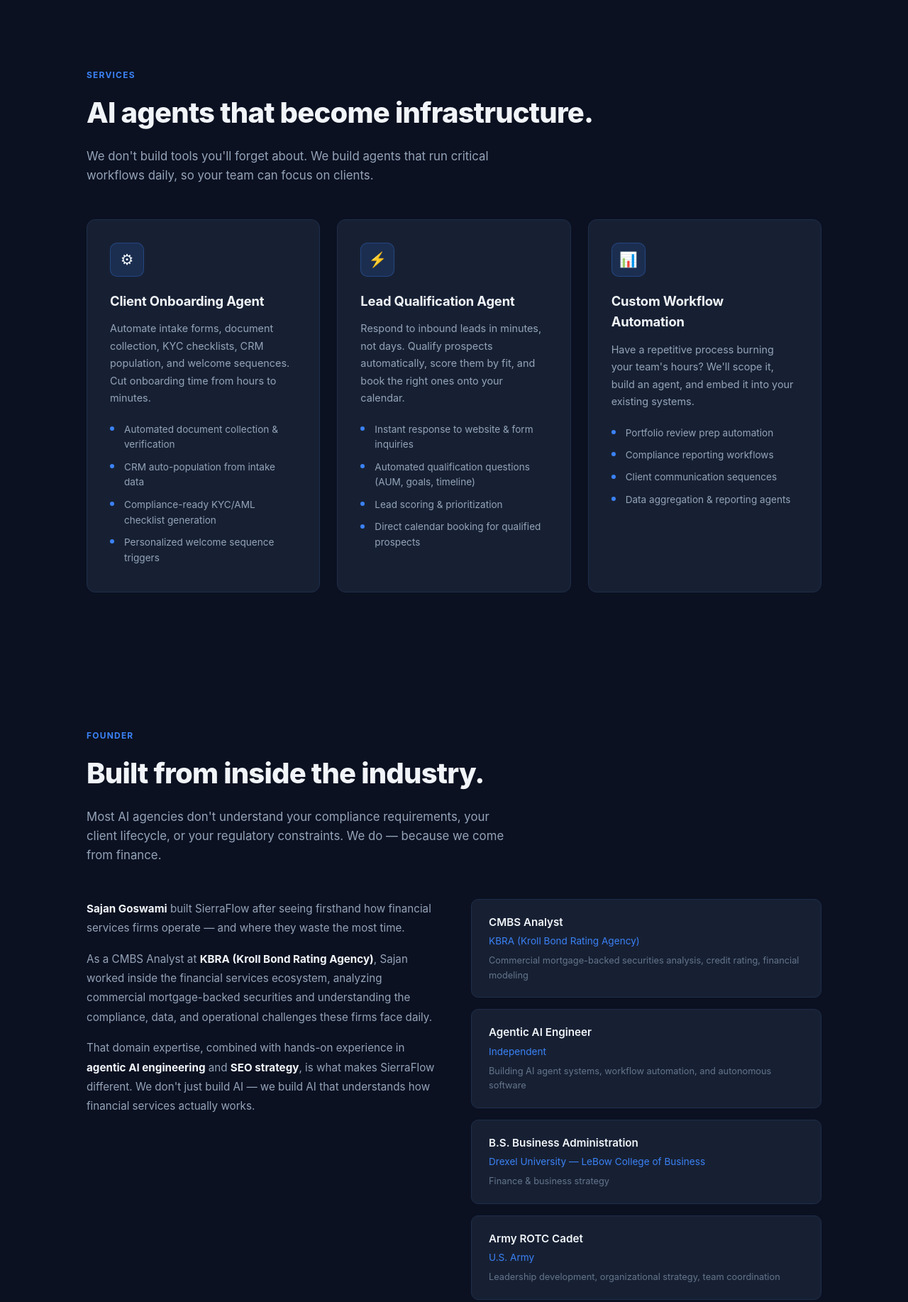
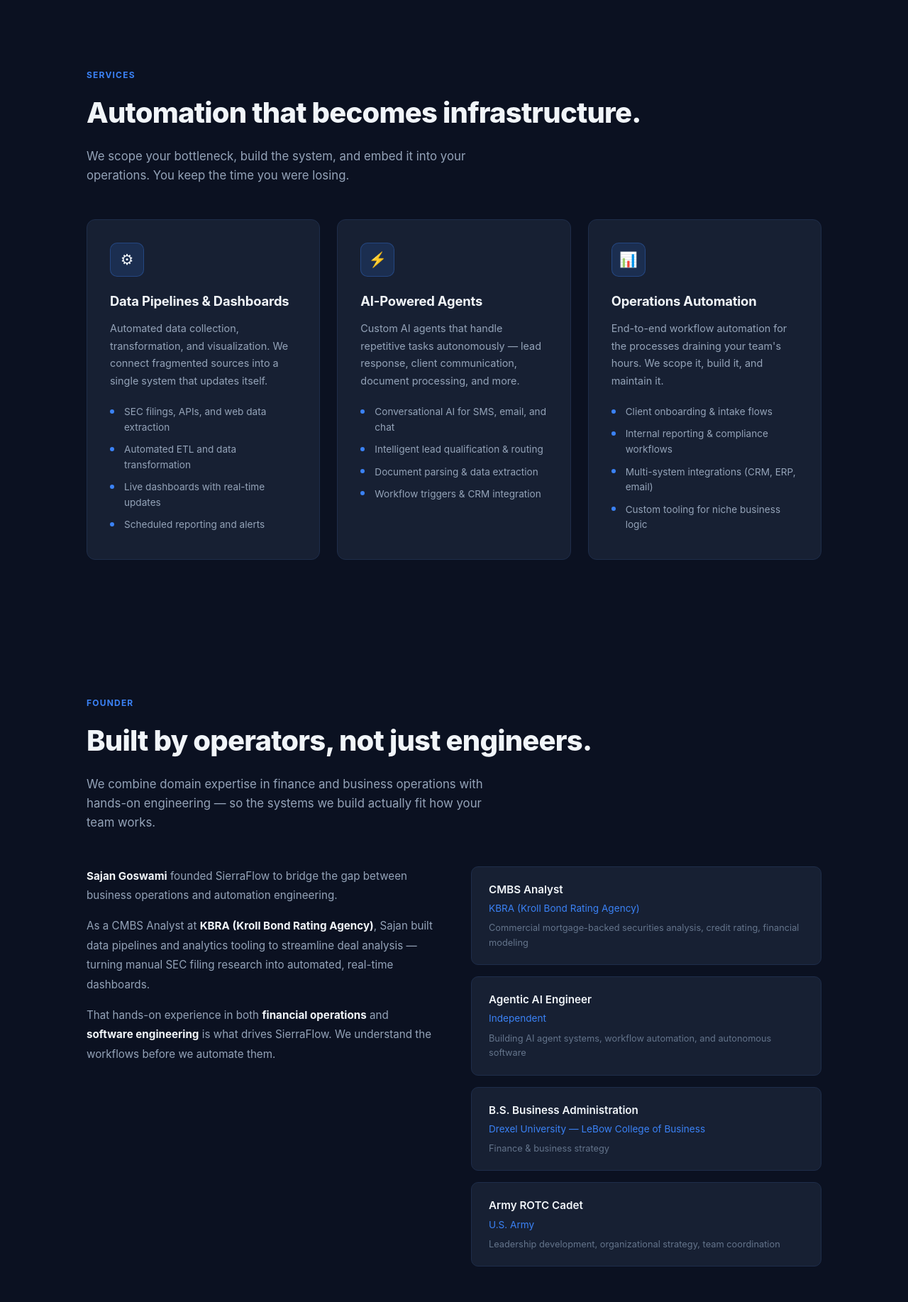
Before and after one commit to sajansoftware/sierraflow, a plain HTML site: page index.html in a window 1280 px wide. Shown: the part 800-2635 px from the top of the page at 71% size. Drawn offline with Linux system fonts and the light colour scheme.

Commit message:
Reposition to custom workflow automation, rename CMBS project, broaden services

```diff
--- a/index.html
+++ b/index.html
@@ -3,8 +3,8 @@
 <head>
     <meta charset="UTF-8">
     <meta name="viewport" content="width=device-width, initial-scale=1.0">
-    <title>SierraFlow — AI Agents for Financial Services</title>
-    <meta name="description" content="SierraFlow builds AI agents that automate workflows for financial services firms. Client onboarding, lead qualification, and operational automation — built by finance professionals.">
+    <title>SierraFlow — Custom Workflow Automation</title>
+    <meta name="description" content="SierraFlow builds custom automation systems that eliminate repetitive workflows. Data pipelines, AI agents, and operational tooling — scoped to your business.">
     <style>
         *, *::before, *::after {
             margin: 0;
@@ -506,10 +506,10 @@
     <section class="hero">
         <div class="hero-badge">
             <span class="dot"></span>
-            AI Agents for Financial Services
+            Custom Workflow Automation
         </div>
-        <h1>Your operations,<br><span class="gradient">on autopilot.</span></h1>
-        <p>SierraFlow builds AI agents that automate client onboarding, lead qualification, and operational workflows for financial services firms. Built by finance professionals, not just engineers.</p>
+        <h1>We build systems<br><span class="gradient">that do the work.</span></h1>
+        <p>SierraFlow designs and builds custom automation systems &mdash; data pipelines, AI agents, and operational tooling &mdash; scoped to your business, not off-the-shelf templates.</p>
         <div class="hero-cta">
             <a href="#contact" class="btn-primary">Book a Discovery Call</a>
             <a href="#projects" class="btn-secondary">See Our Work</a>
@@ -519,41 +519,41 @@
     <!-- Services -->
     <section id="services">
         <p class="section-label">Services</p>
-        <h2 class="section-title">AI agents that become infrastructure.</h2>
-        <p class="section-subtitle">We don't build tools you'll forget about. We build agents that run critical workflows daily, so your team can focus on clients.</p>
+        <h2 class="section-title">Automation that becomes infrastructure.</h2>
+        <p class="section-subtitle">We scope your bottleneck, build the system, and embed it into your operations. You keep the time you were losing.</p>
 
         <div class="services-grid">
             <div class="service-card">
                 <div class="service-icon">&#x2699;</div>
-                <h3>Client Onboarding Agent</h3>
-                <p>Automate intake forms, document collection, KYC checklists, CRM population, and welcome sequences. Cut onboarding time from hours to minutes.</p>
+                <h3>Data Pipelines &amp; Dashboards</h3>
+                <p>Automated data collection, transformation, and visualization. We connect fragmented sources into a single system that updates itself.</p>
                 <ul>
-                    <li>Automated document collection &amp; verification</li>
-                    <li>CRM auto-population from intake data</li>
-                    <li>Compliance-ready KYC/AML checklist generation</li>
-                    <li>Personalized welcome sequence triggers</li>
+                    <li>SEC filings, APIs, and web data extraction</li>
+                    <li>Automated ETL and data transformation</li>
+                    <li>Live dashboards with real-time updates</li>
+                    <li>Scheduled reporting and alerts</li>
                 </ul>
             </div>
             <div class="service-card">
                 <div class="service-icon">&#x26A1;</div>
-                <h3>Lead Qualification Agent</h3>
-                <p>Respond to inbound leads in minutes, not days. Qualify prospects automatically, score them by fit, and book the right ones onto your calendar.</p>
+                <h3>AI-Powered Agents</h3>
+                <p>Custom AI agents that handle repetitive tasks autonomously &mdash; lead response, client communication, document processing, and more.</p>
                 <ul>
-                    <li>Instant response to website &amp; form inquiries</li>
-                    <li>Automated qualification questions (AUM, goals, timeline)</li>
-                    <li>Lead scoring &amp; prioritization</li>
-                    <li>Direct calendar booking for qualified prospects</li>
+                    <li>Conversational AI for SMS, email, and chat</li>
+                    <li>Intelligent lead qualification &amp; routing</li>
+                    <li>Document parsing &amp; data extraction</li>
+                    <li>Workflow triggers &amp; CRM integration</li>
                 </ul>
             </div>
             <div class="service-card">
                 <div class="service-icon">&#x1F4CA;</div>
-                <h3>Custom Workflow Automation</h3>
-                <p>Have a repetitive process burning your team's hours? We'll scope it, build an agent, and embed it into your existing systems.</p>
+                <h3>Operations Automation</h3>
+                <p>End-to-end workflow automation for the processes draining your team's hours. We scope it, build it, and maintain it.</p>
                 <ul>
-                    <li>Portfolio review prep automation</li>
-                    <li>Compliance reporting workflows</li>
-                    <li>Client communication sequences</li>
-                    <li>Data aggregation &amp; reporting agents</li>
+                    <li>Client onboarding &amp; intake flows</li>
+                    <li>Internal reporting &amp; compliance workflows</li>
+                    <li>Multi-system integrations (CRM, ERP, email)</li>
+                    <li>Custom tooling for niche business logic</li>
                 </ul>
             </div>
         </div>
@@ -562,14 +562,14 @@
     <!-- About -->
     <section id="about">
         <p class="section-label">Founder</p>
-        <h2 class="section-title">Built from inside the industry.</h2>
-        <p class="section-subtitle">Most AI agencies don't understand your compliance requirements, your client lifecycle, or your regulatory constraints. We do &mdash; because we come from finance.</p>
+        <h2 class="section-title">Built by operators, not just engineers.</h2>
+        <p class="section-subtitle">We combine domain expertise in finance and business operations with hands-on engineering &mdash; so the systems we build actually fit how your team works.</p>
 
         <div class="about-content">
             <div class="about-text">
-                <p><strong>Sajan Goswami</strong> built SierraFlow after seeing firsthand how financial services firms operate &mdash; and where they waste the most time.</p>
-                <p>As a CMBS Analyst at <strong>KBRA (Kroll Bond Rating Agency)</strong>, Sajan worked inside the financial services ecosystem, analyzing commercial mortgage-backed securities and understanding the compliance, data, and operational challenges these firms face daily.</p>
-                <p>That domain expertise, combined with hands-on experience in <strong>agentic AI engineering</strong> and <strong>SEO strategy</strong>, is what makes SierraFlow different. We don't just build AI &mdash; we build AI that understands how financial services actually works.</p>
+                <p><strong>Sajan Goswami</strong> founded SierraFlow to bridge the gap between business operations and automation engineering.</p>
+                <p>As a CMBS Analyst at <strong>KBRA (Kroll Bond Rating Agency)</strong>, Sajan built data pipelines and analytics tooling to streamline deal analysis &mdash; turning manual SEC filing research into automated, real-time dashboards.</p>
+                <p>That hands-on experience in both <strong>financial operations</strong> and <strong>software engineering</strong> is what drives SierraFlow. We understand the workflows before we automate them.</p>
             </div>
             <div class="credentials">
                 <div class="credential">
@@ -600,17 +600,18 @@
     <section id="projects">
         <p class="section-label">Projects</p>
         <h2 class="section-title">What we've built.</h2>
-        <p class="section-subtitle">A sampling of financial services tooling and AI systems built by the SierraFlow team.</p>
+        <p class="section-subtitle">Automation systems and tooling built by the SierraFlow team &mdash; across finance, healthcare, and trading.</p>
 
         <div class="projects-grid">
-            <a href="https://github.com/sajansoftware/CMBS-Dashboard" target="_blank" rel="noopener" class="project-card">
-                <span class="project-tag">Financial Services</span>
-                <h3>CMBS Analytics Dashboard</h3>
-                <p>Interactive analytics dashboard for commercial mortgage-backed securities data. Built during tenure at KBRA to streamline deal analysis and portfolio review workflows.</p>
+            <a href="https://data-center-dashboard.streamlit.app/" target="_blank" rel="noopener" class="project-card">
+                <span class="project-tag">Data Pipeline</span>
+                <h3>Data Center Transaction Monitor</h3>
+                <p>Automated pipeline that tracks data center transactions from SEC filings. Extracts, transforms, and visualizes deal activity in a live dashboard &mdash; replacing hours of manual research.</p>
                 <div class="project-tech">
                     <span class="tech-pill">Python</span>
                     <span class="tech-pill">Streamlit</span>
-                    <span class="tech-pill">Data Analytics</span>
+                    <span class="tech-pill">SEC Data</span>
+                    <span class="tech-pill">ETL</span>
                 </div>
             </a>
             <a href="https://github.com/sajansoftware/pawping" target="_blank" rel="noopener" class="project-card">
@@ -639,8 +640,8 @@
 
     <!-- CTA -->
     <section id="contact" class="cta-section">
-        <h2>Let's automate your operations.</h2>
-        <p>Book a 15-minute discovery call. We'll assess your workflows and show you exactly where an AI agent can save your team time.</p>
+        <h2>Let's automate your bottleneck.</h2>
+        <p>Tell us what's eating your team's time. We'll scope it, build it, and keep it running.</p>
         <a href="mailto:sajan@sierraflow.io" class="btn-primary">Get in Touch</a>
         <div style="margin-top: 1.5rem;">
             <a href="https://www.linkedin.com/in/sajan-goswami/" target="_blank" rel="noopener" style="color: var(--text-muted); font-size: 0.85rem; text-decoration: none;">LinkedIn</a>
```
